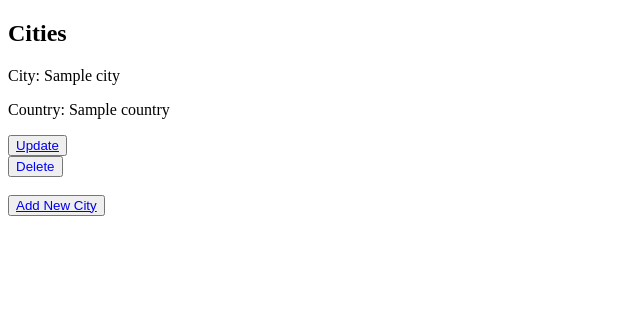
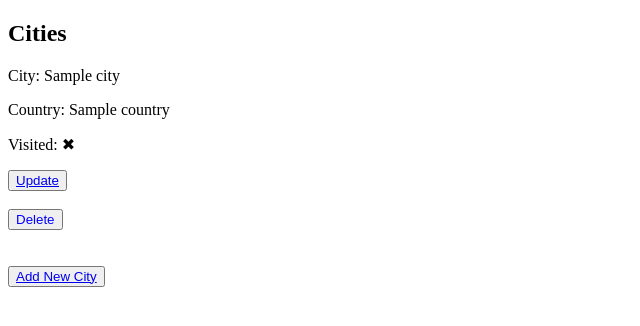
Before and after one commit to judes77/bucket_list_python_project, a Flask app: page /cities in a window 1280 px wide. Shown: the part 134-460 px from the top of the page, without its empty margins (0-640 px from the left). Run offline with Flask 2, Linux system fonts and the light colour scheme; a database or web service that is not in the repository returns one stand-in record (values such as "Sample title"); some libraries are stand-ins or nearby versions.

Commit message:
new city form, visited now working

```diff
--- a/templates/cities/index.html
+++ b/templates/cities/index.html
@@ -4,24 +4,24 @@
 <h2>Cities</h2>
 {% for city in all_cities %}
 
-    <div>
+
         <p>City: {{ city.name }}</p>
         <p>Country: {{ city.country.name }}</p>
 
+
         {% if city.visited == True %}
-      <i class="fa fa-check fa-2x" style="color: green;" aria-hidden="true"></i>
-    {% else %}
-      <i class="fa fa_times fa-2x" aria-hidden="true"></i>
-    {% endif %}
-        <button><a href="/cities/{{ city.id }}/edit">Update</a></button>
-        <section>
+          <p>Visited: &#x2714</p>
+        {% else %}
+          <p>Visited: &#x2716</p>
+        {% endif %}
+    <button><a href="/cities/{{ city.id }}/edit">Update</a></button>
+    <section>
+        <br>
         <form class="delete-form" action="/cities/{{city.id}}/delete" method="POST">
           <input type="submit" value="Delete" style="color: blue;">
           </form>
-        <br>
-    </div>
-
+    <br>
     {% endfor %}
-
+<br>
 <button><a href="/cities/new">Add New City</a></button>
 {% endblock %}
```
Also changed, not shown: templates/cities/new.html (+8 -7 lines).
